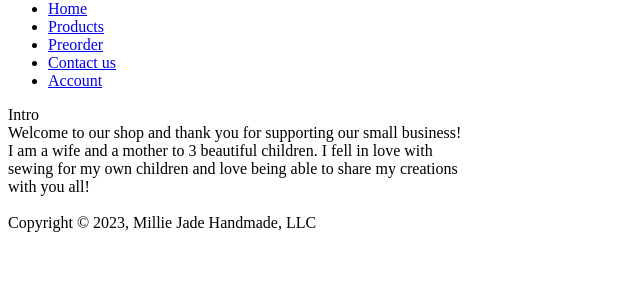
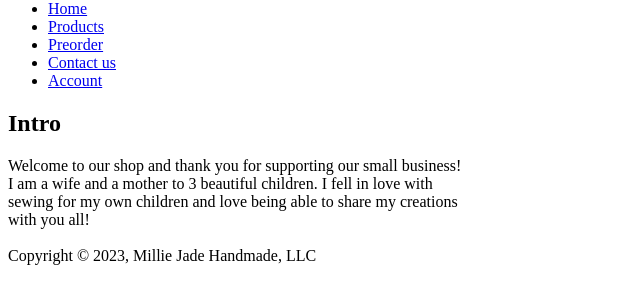
Before and after one commit to Jhunt1121/MillieJadeHandmade, a plain HTML site: page index.html in a window 1280 px wide. Shown: the part 106-410 px from the top of the page, without its empty margins (0-640 px from the left). Drawn offline with Linux system fonts and the light colour scheme.

Commit message:
Add files via upload

```diff
--- a/index.html
+++ b/index.html
@@ -26,13 +26,13 @@
     </nav>
     <!-- intro section under article -->
     <article>
-      <div>
-        <section>Intro</section>
-Welcome to our shop and thank you for supporting our small business! <br>
-I am a wife and a mother to 3 beautiful children. I fell in love with <br>
-sewing for my own children and love being able to share my creations <br>
-with you all! <br>
-      </div>
+        <h2>Intro</h2>
+      <section>
+    Welcome to our shop and thank you for supporting our small business! <br>
+    I am a wife and a mother to 3 beautiful children. I fell in love with <br>
+    sewing for my own children and love being able to share my creations <br>
+    with you all! <br>
+      </section>
     </article>
 <br>
 <footer>
```
